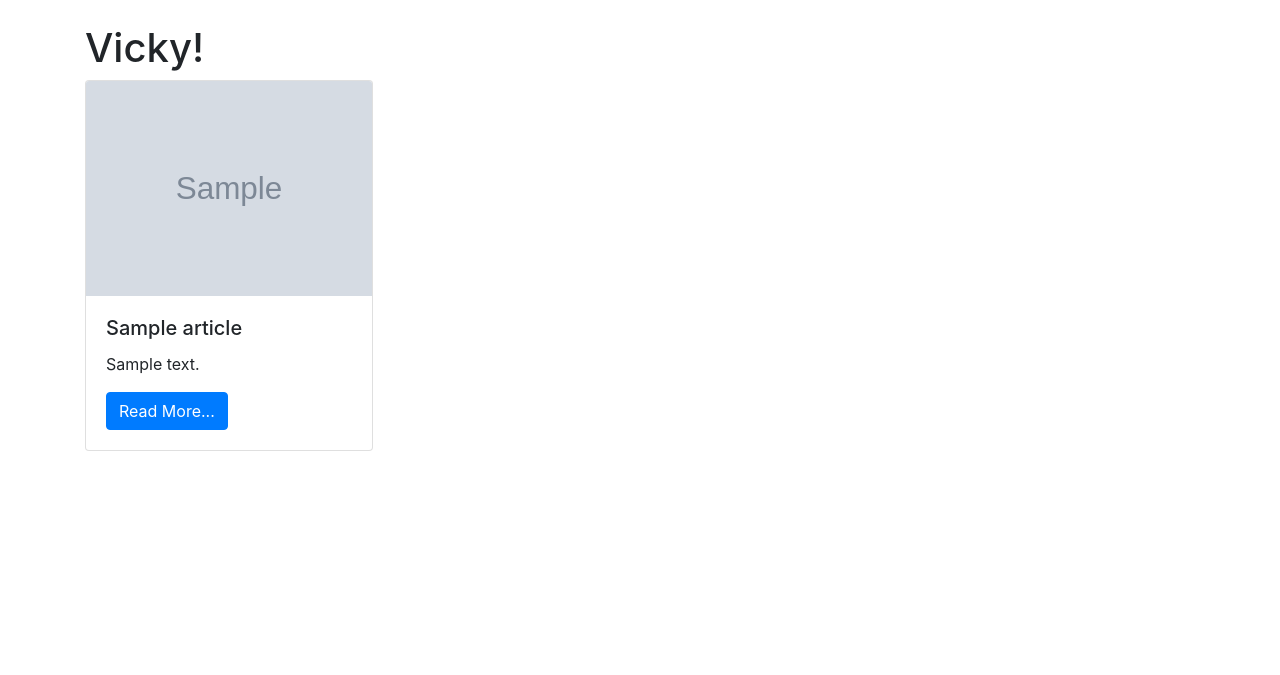
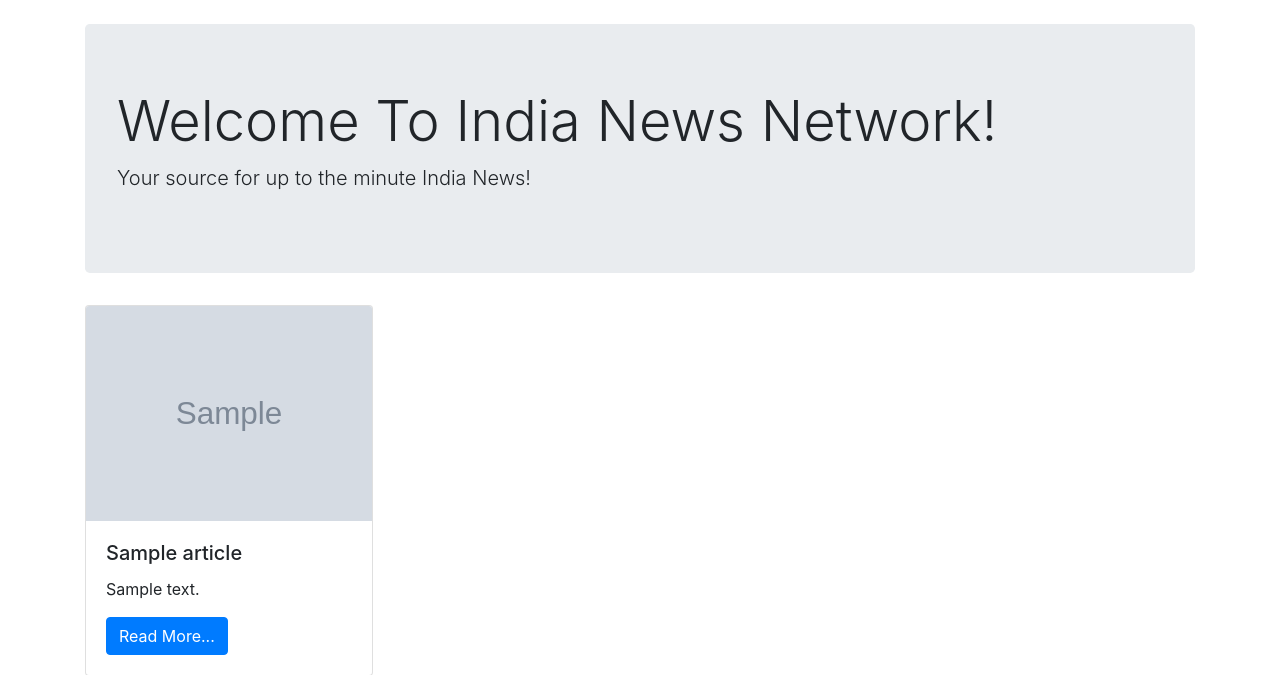
Before and after one commit to vikash212000yadav/India-News, a Django app: template news/templates/home.html in a window 1280 px wide. Shown: the part 56-731 px from the top of the page. Run offline with Django 3.2, Linux system fonts and the light colour scheme; the template is opened without the code that fills it: most values are stand-ins (such as "Sample title", 1, 10 or a date in 2020); grey boxes marked "Sample" are stand-in pictures; some libraries are stand-ins or nearby versions.

Commit message:
template updated

```diff
--- a/news/templates/home.html
+++ b/news/templates/home.html
@@ -2,7 +2,11 @@
 
 
 {% block content %}
-<h1>Vicky!</h1>
+
+    <div class="jumbotron">
+        <h1 class="display-4">Welcome To India News Network!</h1>
+        <p class="lead">Your source for up to the minute India News!</p>
+    </div>
 
     <div class="container">
     <div class="row">
```
